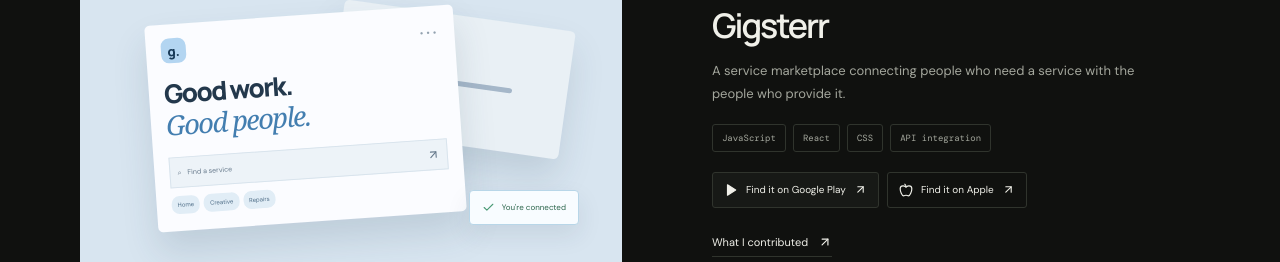
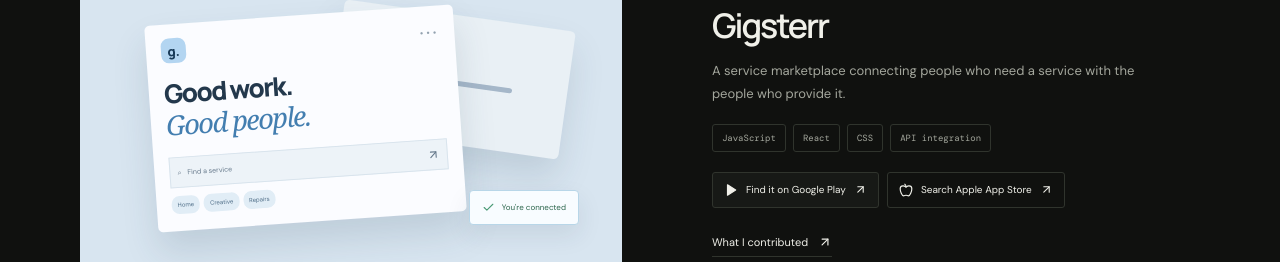
Before and after one commit to Lex-947/Lex-947.github.io, a React (Vite) app: page / in a window 1280 px wide. Shown: the part 1474-1736 px from the top of the page. Built offline with nearby package versions, Linux system fonts and the light colour scheme.

Commit message:
Clarify Apple search link for Gigsterr

```diff
--- a/src/App.tsx
+++ b/src/App.tsx
@@ -15,6 +15,7 @@
   icon: 'bake' | 'gigsterr' | 'norse';
   link: string;
   appleLink: string;
+  appleLinkLabel: string;
 };
 
 const projects: Project[] = [
@@ -28,7 +29,8 @@
     theme: 'peach',
     icon: 'bake',
     link: 'https://play.google.com/store/apps/details?id=com.cyberbyte.bakemate',
-    appleLink: 'https://apps.apple.com/gb/app/bake-mate/id6753301880'
+    appleLink: 'https://apps.apple.com/gb/app/bake-mate/id6753301880',
+    appleLinkLabel: 'Find it on Apple'
   },
   {
     number: '02',
@@ -40,7 +42,8 @@
     theme: 'blue',
     icon: 'gigsterr',
     link: 'https://play.google.com/store/apps/details?id=com.cyberbyte.gigsterr',
-    appleLink: 'https://apps.apple.com/za/search?term=Gigsterr'
+    appleLink: 'https://apps.apple.com/za/search?term=Gigsterr',
+    appleLinkLabel: 'Search Apple App Store'
   },
   {
     number: '03',
@@ -52,7 +55,8 @@
     theme: 'lavender',
     icon: 'gigsterr',
     link: 'https://play.google.com/store/apps/details?id=com.cyberbyte.gigsterprovider',
-    appleLink: 'https://apps.apple.com/za/app/gigsterr-provider/id6742649992'
+    appleLink: 'https://apps.apple.com/za/app/gigsterr-provider/id6742649992',
+    appleLinkLabel: 'Find it on Apple'
   },
   {
     number: '04',
@@ -64,7 +68,8 @@
     theme: 'green',
     icon: 'norse',
     link: 'https://play.google.com/store/apps/details?id=com.cyberbyte.norsewisdom',
-    appleLink: 'https://apps.apple.com/us/app/norse-wisdom/id6763571749'
+    appleLink: 'https://apps.apple.com/us/app/norse-wisdom/id6763571749',
+    appleLinkLabel: 'Find it on Apple'
   },
 ];
 
@@ -187,7 +192,7 @@
                   <div className="stack-list">{project.stack.map((item) => <span key={item}>{item}</span>)}</div>
                   <div className="project-store-links" aria-label={`${project.name} app store links`}>
                     <a className="store-link store-link-google" href={project.link} target="_blank" rel="noopener noreferrer"><Play size={14} fill="currentColor" /> Find it on Google Play <ArrowUpRight size={13} /></a>
-                    <a className="store-link store-link-apple" href={project.appleLink} target="_blank" rel="noopener noreferrer"><Apple size={14} /> Find it on Apple <ArrowUpRight size={13} /></a>
+                    <a className="store-link store-link-apple" href={project.appleLink} target="_blank" rel="noopener noreferrer"><Apple size={14} /> {project.appleLinkLabel} <ArrowUpRight size={13} /></a>
                   </div>
                   <button className="project-expand" onClick={() => setExpandedProject(expandedProject === project.name ? null : project.name)} aria-expanded={expandedProject === project.name}>
                     {expandedProject === project.name ? 'Hide contribution' : 'What I contributed'} {expandedProject === project.name ? <X size={14} /> : <ArrowUpRight size={14} />}
```
